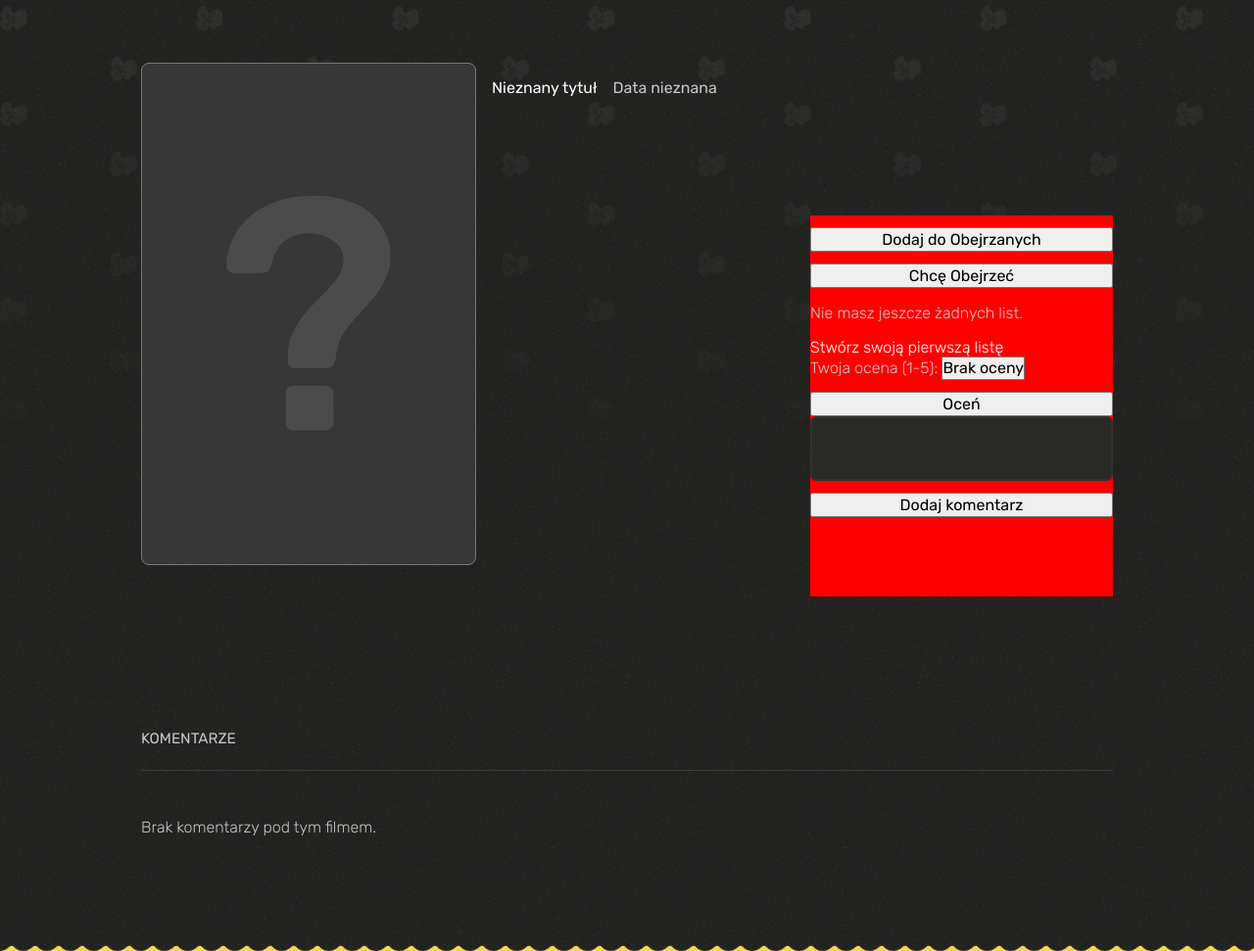
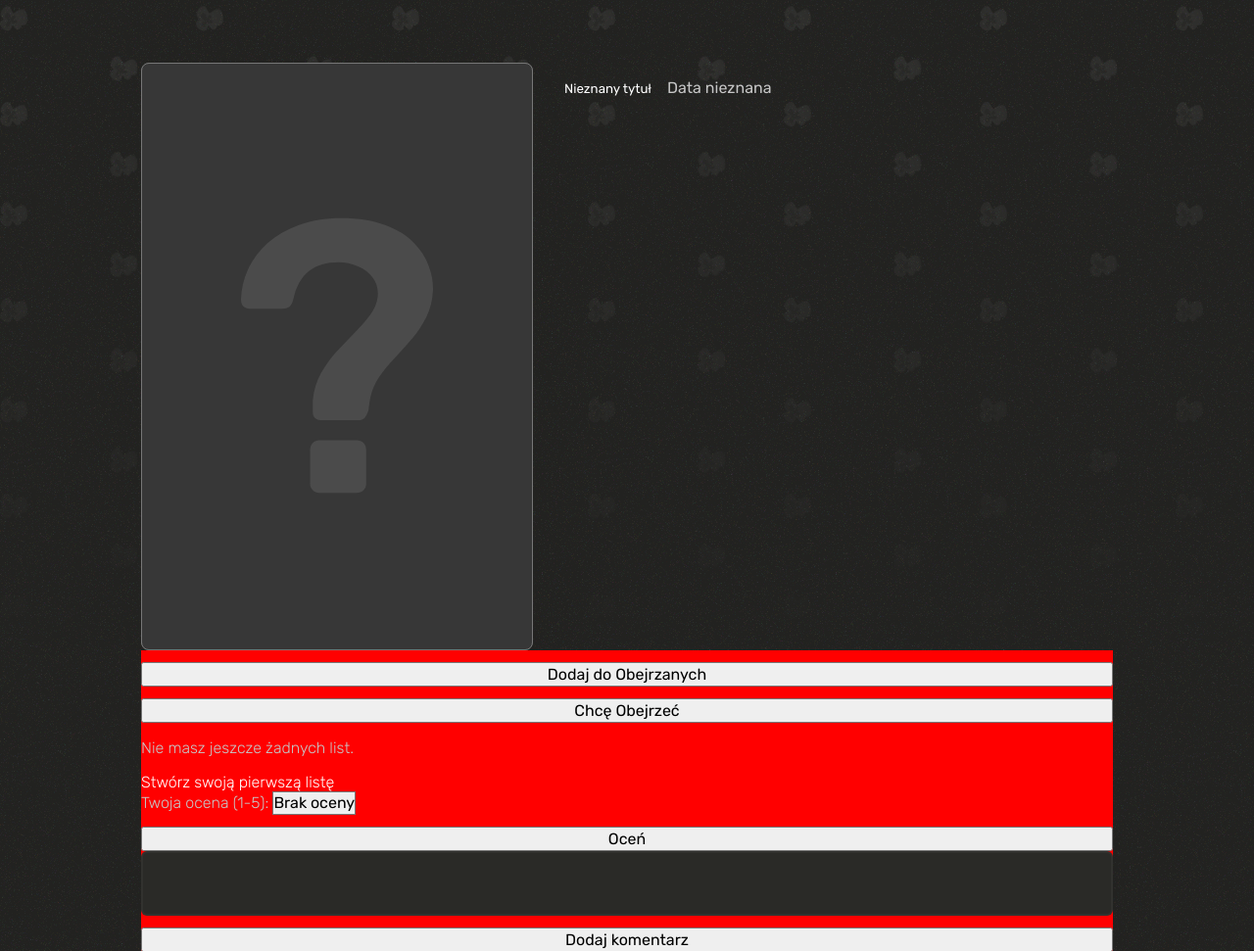
Before and after one commit to vuuzo/popcco, a Flask app: page /movie/1 in a window 1280 px wide. Shown: the part 96-1067 px from the top of the page at 98% size. Run offline with Flask 3, Linux system fonts and the light colour scheme; the visitor is signed in with stand-in values (Sample User, id 1); data comes from the database, SQL or seed files in the repository; data that the repository does not hold is empty; parts of the project's set-up code (start-up, migrations or seed data) failed here and were passed over.

Commit message:
update: redesign movie details

```diff
--- a/static/style.css
+++ b/static/style.css
@@ -1108,20 +1108,31 @@
 	background-color: hsl(from var(--brand) h s l / 0.1);
 }
 
+.sub {
+	font-size: 0.875rem;
+	line-height: 1.1;
+	font-weight: 400;
+	color: var(--white-200);
+	text-transform: uppercase;
+}
+
 /* MOVIE DETAILS */
 .movie-details {
-	display: grid;
-	gap: 1rem;
-	grid-template-columns: min-content 1fr 1fr;
-	grid-template-rows: 140px 1fr auto;
-	grid-template-areas:
-		"p t t"
-		"p . x"
-		"o . x";
+	display: flex;
+	gap: 2rem;
+
+	.movie-overview {
+		display: flex;
+		flex-direction: column;
+		align-items: start;
+
+		.movie-rating {
+			margin-top: auto;
+		}
+	}
 
 	.movie-details-poster {
-		grid-area: p;
-		width: 342px;
+		width: 400px;
 		height: auto;
 		.poster-wrapper {
 			aspect-ratio: 2 / 3;
@@ -1134,25 +1145,29 @@
 		}
 	}
 
+	.movie-overview {
+		flex: 1;
+	}
+
 	.movie-details-title {
-		position: relative;
-		grid-area: t;
 		display: flex;
 		align-items: baseline;
 		gap: 1em;
-		position: relative;
 		font-weight: 400;
 	}
 	.movie-details-overview {
-		grid-area: o;
-		width: 100%;
+		width: 45ch;
+
+		.movie-details-genres {
+			display: flex;
+			flex-wrap: wrap;
+			gap: 0.25rem;
+		}
 	}
-	.movie-details-panel {
-		grid-area: x;
-		background-color: red;
-		width: 100%;
-		height: 100%;
-	}
+}
+
+.movie-details-panel {
+	background-color: red;
 }
 
 .movie-rating {
--- a/templates/movie.html
+++ b/templates/movie.html
@@ -11,13 +11,14 @@
     </div>
   </div>
 
+    <section class="movie-overview">
       <section class="movie-details-title">
         <h1 class="highlight">{{ movie.title }}</h1>
         <p>{{ movie.release_date[:4] if movie.release_date else "Data nieznana"}}</p>
       </section>
 
       <section class="movie-details-overview">
-    <h3>{{movie.tagline}}</h3>
+        <h3 class="sub">{{movie.tagline}}</h3>
         <p>{{movie.description}}</p>
         <div class="movie-details-genres">
           {% for genre in movie.genres if movie.genres %}
@@ -35,9 +36,21 @@
             </svg>
             <p>{{stats.avg_rating}}</p>
           </div>
-    <p>na {{stats.rating_count}} oceny</p>
+          <p>na {{stats.rating_count}}
+            {% if stats.rating_count == 1 %}
+            ocenę
+            {% elif stats.rating_count > 1 and stats.rating_count <= 4 %}
+            oceny
+            {% else %}
+            ocen
+            {% endif %}
+          </p>
         </div>
       {% endif %}
+  </section>
+
+</section>
+
 
 {% if session.get('user_id') %}
   <section class="movie-details-panel">
@@ -107,7 +120,6 @@
   <p><a href="{{url_for('login')}}">Zaloguj się</a> żeby oceniać.</p>
 {% endif %}
 
-</section>
 
 <div class="spacing"></div>
 <h4 class="subheading">Komentarze</h4>
```
Lines whose indentation alone changed are shown as unchanged.
